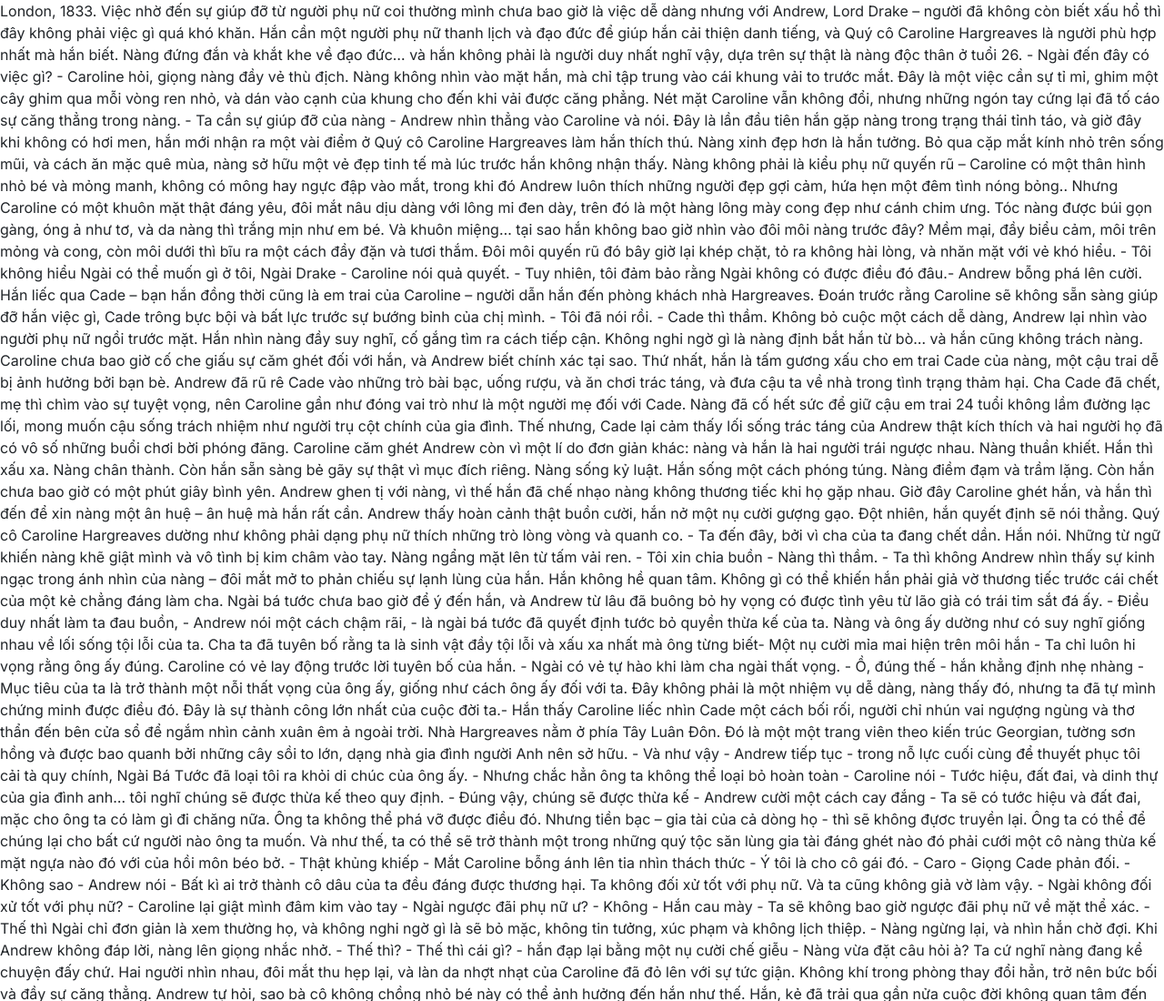
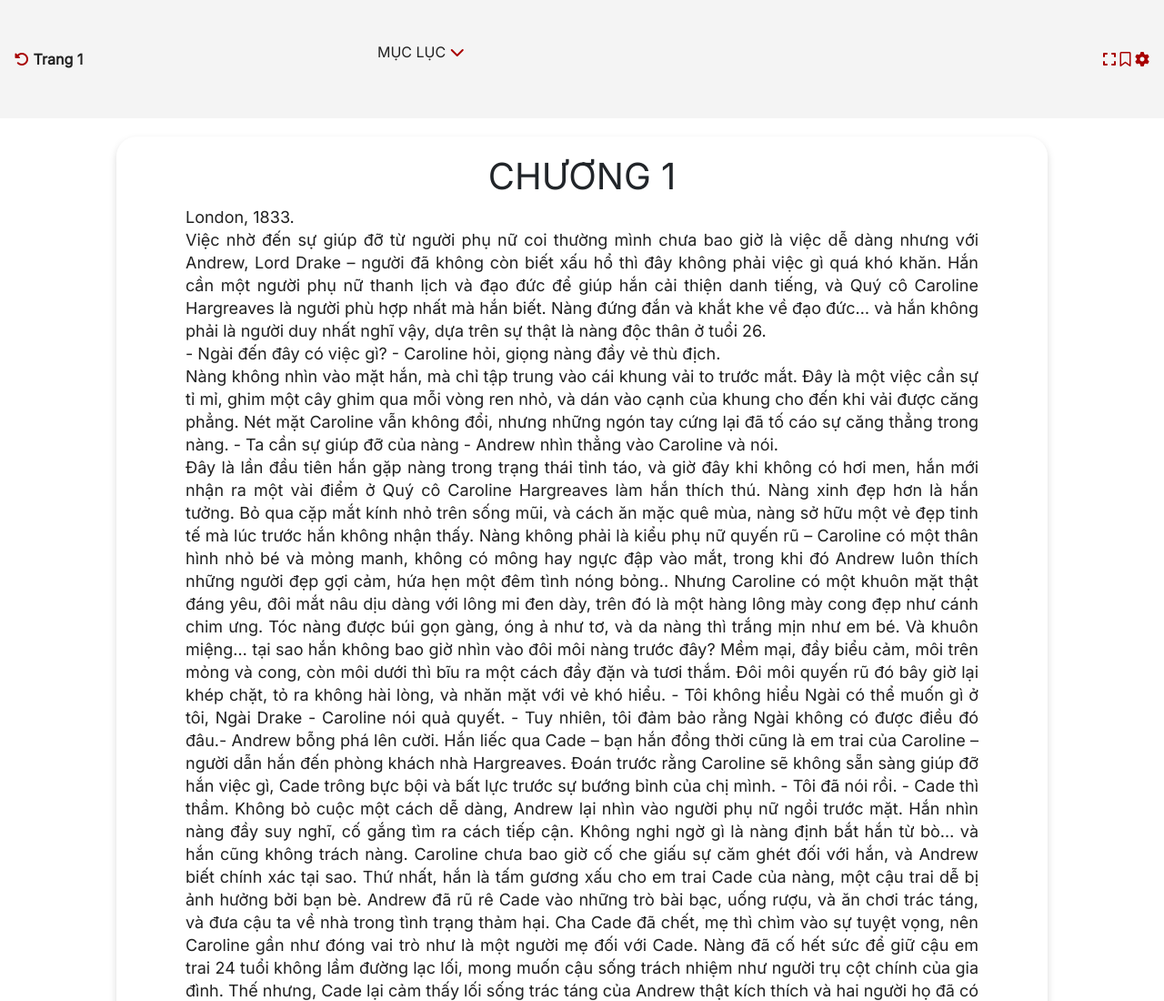
Before and after one commit to Trung274/Chamie, a plain HTML site: page read.html in a window 1280 px wide. Shown: the top 1100 px of the page at 91% size. Drawn offline with nearby package versions, Linux system fonts and the light colour scheme.

Commit message:
imma quit now

```diff
--- a/read.css
+++ b/read.css
@@ -3,6 +3,8 @@
     padding: 0;
     font-family: 'Inter', sans-serif;
     box-sizing: border-box;
+    background: #F4F4F4;
+    ;
 }
 
 html,
@@ -10,11 +12,104 @@ body {
     overflow-wrap: break-word;
 }
 
+.navbar {
+    width: 100%;
+    height: 130px;
+    display: flex;
+    flex-shrink: 0;
+    background-color: none;
+    color: white;
+    align-items: center;
+    justify-content: space-between;
+    margin: 0 auto;
+}
+
+.page-num,
+.table {
+    flex: 1;
+    /* Equal width for "page-num" and "table" */
+}
+
+/* Style the "table" part as the widest */
+.table {
+    flex: 2;
+    position: relative;
+    /* Enable positioning for dropdown */
+}
+
+/* Style the links for better visibility */
+.navbar a {
+    color: #212121;
+    text-decoration: none;
+}
+
+/* Style the active link */
+.active {
+    font-weight: bold;
+}
+
+/* Style the dropdown content */
+.dropdown-content {
+    display: none;
+    position: absolute;
+    background-color: #A80000;
+    min-width: 160px;
+    z-index: 1;
+    width: 120px;
+    height: 195px;
+    flex-shrink: 0;
+    border-radius: 0px 0px 21px 21px;
+}
+
+/* Style the dropdown links */
+.dropdown-content a {
+    align-items: center;
+    text-align: center;
+    padding: 7.5px;
+    text-decoration: none;
+    display: block;
+    color: white;
+}
+
+/* Show the dropdown content when hovering over the "table" part */
+.table:hover .dropdown-content {
+    display: block;
+}
+
 .reading-frame {
-    display: inline-flex;
-    padding: 58px 56px 0px 57px;
+    display: flex;
     flex-direction: column;
-    justify-content: flex-end;
+    justify-content: center;
     align-items: center;
-    gap: 10px;
+    background-color: #fff;
+    width: 80%;
+    margin: 20px auto;
+    border-radius: 22px;
+    box-shadow: 0px 4px 8px 0px rgba(0, 0, 0, 0.15);
+    text-align: center;
+    padding: 20px;
 }
+
+h1 {
+    background-color: #fff;
+    margin: 0;
+    color: #212121;
+font-size: 28px;
+font-style: normal;
+font-weight: 700;
+line-height: normal;
+}
+
+p {
+    background-color: #fff;
+    text-align: left;
+    margin-left: 56px;
+    margin-right: 56px;
+    margin-top: 10px;
+    color: #212121;
+text-align: justify;
+font-size: 18px;
+font-style: normal;
+font-weight: 400;
+line-height: 25px; /* 138.889% */
+}
--- a/read.html
+++ b/read.html
@@ -3,7 +3,7 @@
 <head>
     <meta charset="UTF-8">
     <meta name="viewport" content="width=device-width, initial-scale=1.0">
-    <link rel="stylesheet" href="styles.css">
+    <link rel="stylesheet" href="read.css">
     <link rel="stylesheet" href="https://cdnjs.cloudflare.com/ajax/libs/font-awesome/6.4.2/css/all.min.css">
     <link rel="stylesheet" href="https://fonts.googleapis.com/css?family=Inter&display=swap">
     <link rel="stylesheet" href="https://cdn.jsdelivr.net/npm/bootstrap@4.0.0/dist/css/bootstrap.min.css"
@@ -11,12 +11,36 @@
     <title>Reading page</title>
 </head>
 <body>
+    <body>
+        <div class="navbar">
+            <div class="page-num">
+                <i class="fa-solid fa-rotate-left" style="color: #a80000;"></i>
+                <a href="#" class="active">Trang 1</a>
+            </div>
+            <div class="table">
+                <a href="#">MỤC LỤC  <i class="fa-solid fa-chevron-down" style="color: #a80000;"></i></a>
+                <div class="dropdown-content">
+                    <a href="#">Chương 1</a>
+                    <a href="#">Chương 2</a>
+                    <a href="#">Chương 3</a>
+                    <a href="#">Chương 4</a>
+                    <a href="#">Chương 5</a>
+                </div>
+            </div>
+            <div class="items">
+                <a href="#"><i class="fa-solid fa-expand" style="color: #a80000;"></i></a>
+                <a href="#"><i class="fa-regular fa-bookmark" style="color: #a80000;"></i></a>
+                <a href="#"><i class="fa-solid fa-gear" style="color: #a80000;"></i></a>
+                </a>
+            </div>
+        </div>
     <div class="reading-frame">
-        London, 1833.
-        Việc nhờ đến sự giúp đỡ từ người phụ nữ coi thường mình chưa bao giờ là việc dễ dàng nhưng với Andrew, Lord Drake – người đã không còn biết xấu hổ thì đây không phải việc gì quá khó khăn. Hắn cần một người phụ nữ thanh lịch và đạo đức để giúp hắn cải thiện danh tiếng, và Quý cô Caroline Hargreaves là người phù hợp nhất mà hắn biết. Nàng đứng đắn và khắt khe về đạo đức… và hắn không phải là người duy nhất nghĩ vậy, dựa trên sự thật là nàng độc thân ở tuổi 26.
-        - Ngài đến đây có việc gì? - Caroline hỏi, giọng nàng đầy vẻ thù địch.
+        <h1>CHƯƠNG 1</h1>
+        <p>London, 1833.<br>
+        Việc nhờ đến sự giúp đỡ từ người phụ nữ coi thường mình chưa bao giờ là việc dễ dàng nhưng với Andrew, Lord Drake – người đã không còn biết xấu hổ thì đây không phải việc gì quá khó khăn. Hắn cần một người phụ nữ thanh lịch và đạo đức để giúp hắn cải thiện danh tiếng, và Quý cô Caroline Hargreaves là người phù hợp nhất mà hắn biết. Nàng đứng đắn và khắt khe về đạo đức… và hắn không phải là người duy nhất nghĩ vậy, dựa trên sự thật là nàng độc thân ở tuổi 26.<br>
+        - Ngài đến đây có việc gì? - Caroline hỏi, giọng nàng đầy vẻ thù địch.<br>
         Nàng không nhìn vào mặt hắn, mà chỉ tập trung vào cái khung vải to trước mắt. Đây là một việc cần sự tỉ mỉ, ghim một cây ghim qua mỗi vòng ren nhỏ, và dán vào cạnh của khung cho đến khi vải được căng phẳng. Nét mặt Caroline vẫn không đổi, nhưng những ngón tay cứng lại đã tố cáo sự căng thẳng trong nàng.
-        - Ta cần sự giúp đỡ của nàng - Andrew nhìn thẳng vào Caroline và nói.
+        - Ta cần sự giúp đỡ của nàng - Andrew nhìn thẳng vào Caroline và nói.<br>
         Đây là lần đầu tiên hắn gặp nàng trong trạng thái tỉnh táo, và giờ đây khi không có hơi men, hắn mới nhận ra một vài điểm ở Quý cô Caroline Hargreaves làm hắn thích thú. Nàng xinh đẹp hơn là hắn tưởng.
         Bỏ qua cặp mắt kính nhỏ trên sống mũi, và cách ăn mặc quê mùa, nàng sở hữu một vẻ đẹp tinh tế mà lúc trước hắn không nhận thấy. Nàng không phải là kiểu phụ nữ quyến rũ – Caroline có một thân hình nhỏ bé và mỏng manh, không có mông hay ngực đập vào mắt, trong khi đó Andrew luôn thích những người đẹp gợi cảm, hứa hẹn một đêm tình nóng bỏng.. Nhưng Caroline có một khuôn mặt thật đáng yêu, đôi mắt nâu dịu dàng với lông mi đen dày, trên đó là một hàng lông mày cong đẹp như cánh chim ưng. Tóc nàng được búi gọn gàng, óng ả như tơ, và da nàng thì trắng mịn như em bé. Và khuôn miệng… tại sao hắn không bao giờ nhìn vào đôi môi nàng trước đây? Mềm mại, đầy biểu cảm, môi trên mỏng và cong, còn môi dưới thì bĩu ra một cách đầy đặn và tươi thắm.
         Đôi môi quyến rũ đó bây giờ lại khép chặt, tỏ ra không hài lòng, và nhăn mặt với vẻ khó hiểu.
@@ -180,6 +204,7 @@
         Những từ ngữ đó làm khuôn mặt trẻ trung của Cade giãn ra.
         - Tốt quá! Giờ thì mày sẽ tìm lại điểm tốt trong mắt lão già, và mọi thứ sẽ diễn ra suôn sẻ với chúng ta, phải không, anh bạn? Đánh bạc, chè chén, say sưa… A, chúng ta sẽ có thời gian!
         - Hargreaves, tao có chuyện cần nói, - Andrew chậm rãi - Tao không nghĩ là mày thích nghe đâu.
+        </p>
     </div>
 </body>
 </html>
```
